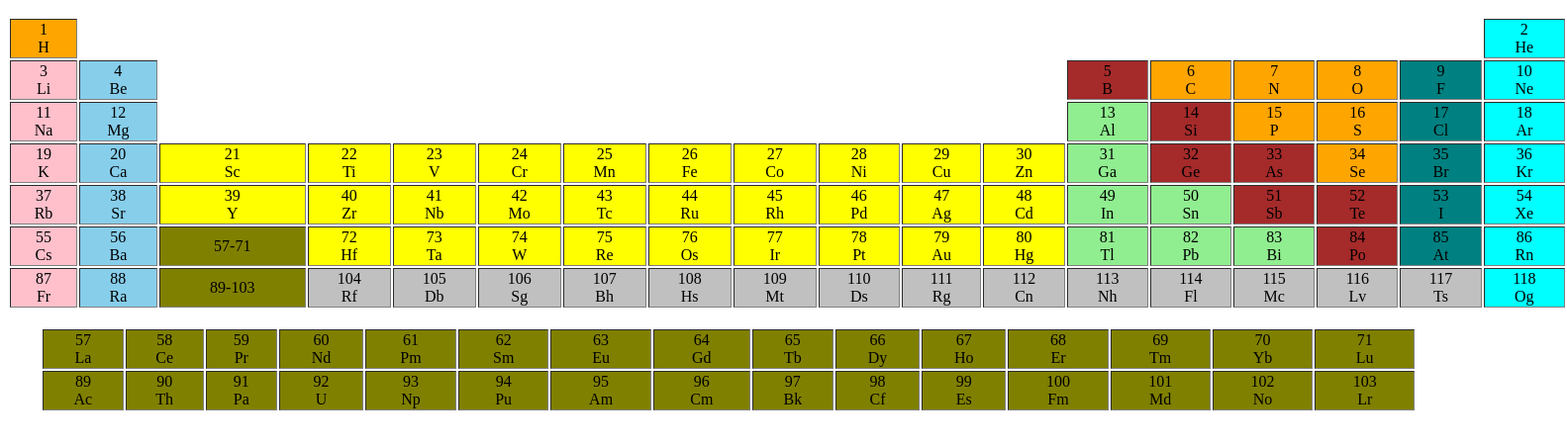
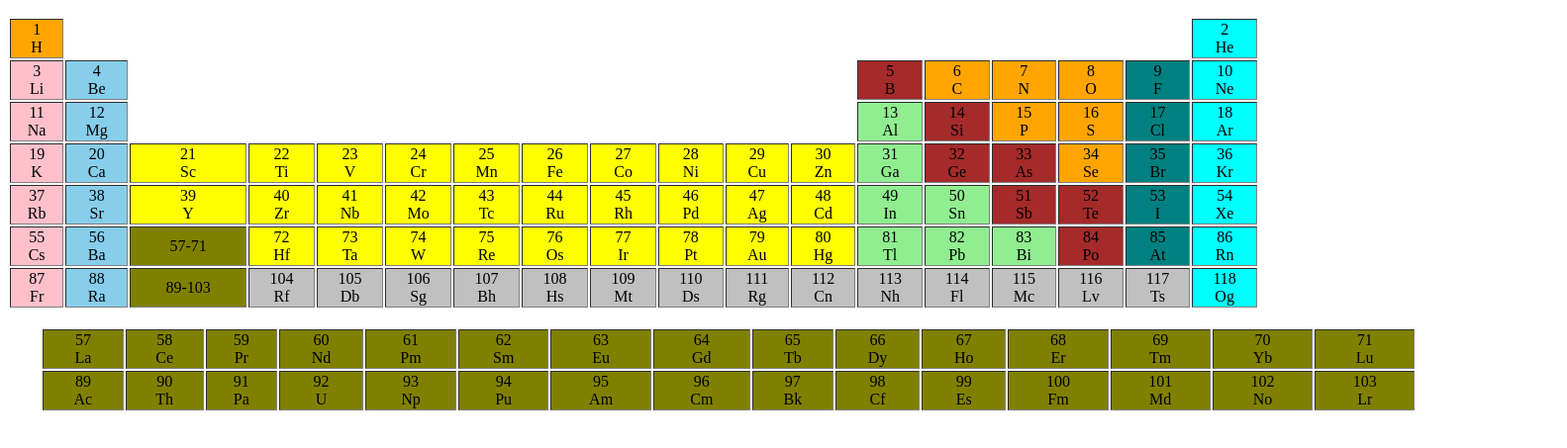
Before and after one commit to Muhammad-Asif-Ansari/SMIT-ALL-ASSIGNMENTS, a plain HTML site: page Periodic table/index.html in a window 1280 px wide. Shown: the part 97-550 px from the top of the page at 99% size, 1583 px wide, since content can reach past the window. Drawn offline with Linux system fonts and the light colour scheme.

Commit message:
Periodic table

```diff
--- a/Periodic table/index.html
+++ b/Periodic table/index.html
@@ -9,7 +9,7 @@
 
 <body>
     <center>
-        <table border="1" style="border-style: none;" width="1575">
+        <table border="1" style="border-style: none;" width="100%">
 
             <h1 style="padding: 20px; background-color: rgb(27, 155, 206); font-size:30px;" align="center">THE PERIODIC TABLE</h1>
 
```
